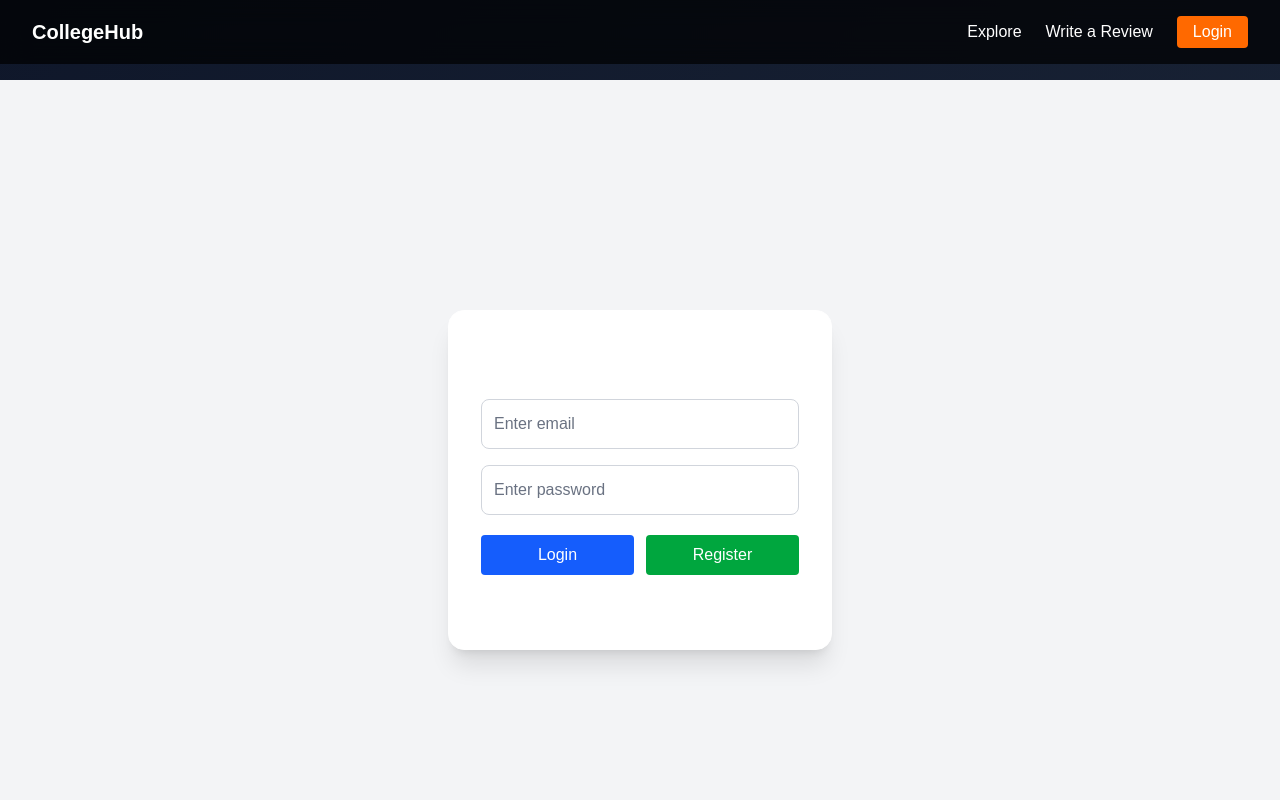
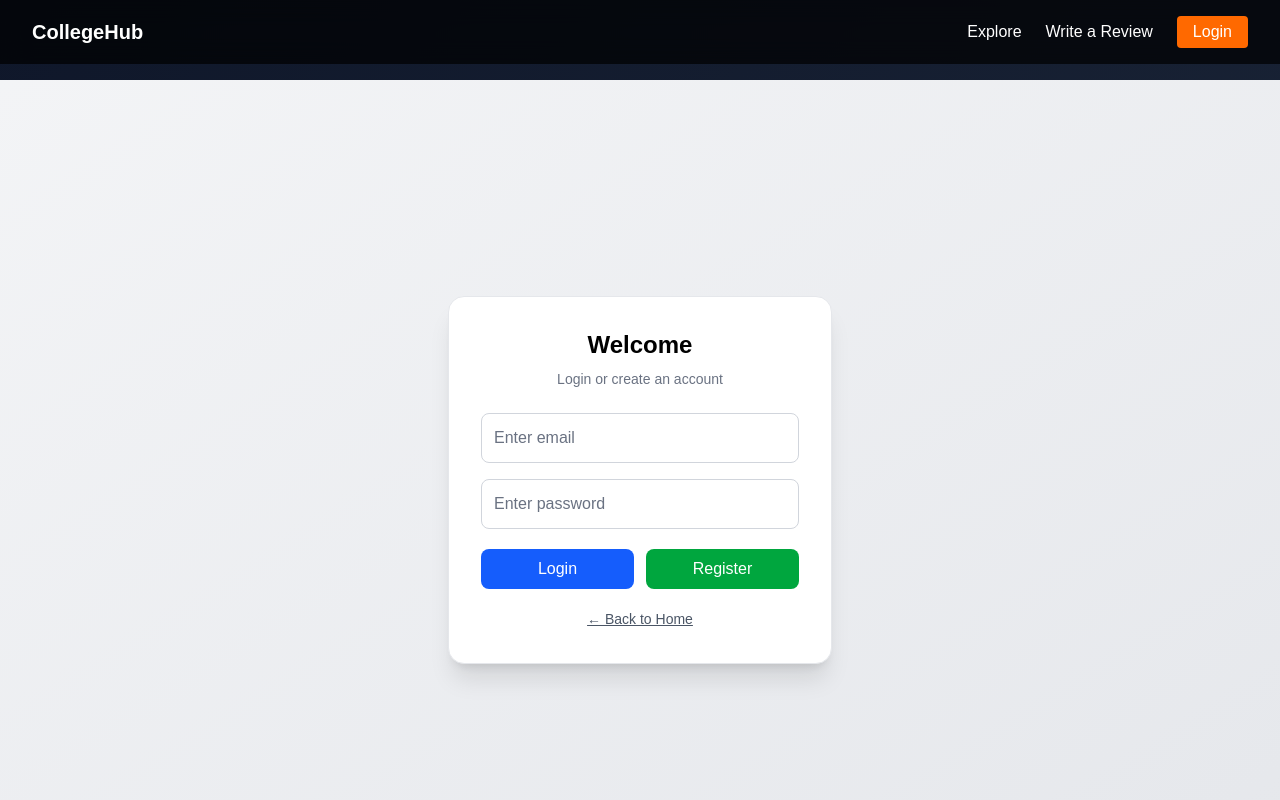
Before and after one commit to Anushka03716/college-platform, a Next.js app: page /login in a window 1280 px wide. Shown: the top 800 px of the page. Built offline with nearby package versions, Linux system fonts and the light colour scheme.

Commit message:
ui: improved login page design

```diff
--- a/app/login/page.tsx
+++ b/app/login/page.tsx
@@ -80,11 +80,17 @@ export default function LoginPage() {
   };
 
   return (
-    <div className="min-h-screen flex items-center justify-center bg-gray-100">
-      <div className="bg-white border p-8 rounded-2xl w-full max-w-sm shadow-xl">
-        <h1 className="text-2xl font-bold mb-6 text-center">
-          Login / Register
+    <div className="min-h-screen flex items-center justify-center bg-gradient-to-br from-gray-100 to-gray-200">
+
+      <div className="bg-white border border-gray-200 p-8 rounded-2xl w-full max-w-sm shadow-xl">
+
+        <h1 className="text-2xl font-bold mb-2 text-center text-black">
+          Welcome
         </h1>
+
+        <p className="text-sm text-gray-500 text-center mb-6">
+          Login or create an account
+        </p>
 
         {error && (
           <p className="text-red-500 text-sm mb-4 text-center">
@@ -92,41 +98,45 @@ export default function LoginPage() {
           </p>
         )}
 
+        {/* Email */}
         <input
           type="email"
           placeholder="Enter email"
           value={email}
           onChange={(e) => setEmail(e.target.value)}
-      className="border border-gray-300 bg-white text-black p-3 w-full mb-4 rounded-lg placeholder-gray-500"
+          className="border border-gray-300 bg-white text-black p-3 w-full mb-4 rounded-lg placeholder-gray-500 focus:outline-none focus:ring-2 focus:ring-blue-500"
         />
 
+        {/* Password */}
         <input
           type="password"
           placeholder="Enter password"
           value={password}
           onChange={(e) => setPassword(e.target.value)}
-      className="border border-gray-300 bg-white text-black p-3 w-full mb-5 rounded-lg placeholder-gray-500"
+          className="border border-gray-300 bg-white text-black p-3 w-full mb-5 rounded-lg placeholder-gray-500 focus:outline-none focus:ring-2 focus:ring-blue-500"
         />
 
+        {/* Buttons */}
         <div className="flex gap-3">
           <button
             onClick={handleLogin}
-            className="bg-blue-600 text-white px-4 py-2 rounded w-full"
+            className="bg-blue-600 hover:bg-blue-700 transition text-white px-4 py-2 rounded-lg w-full"
           >
             Login
           </button>
 
           <button
             onClick={handleRegister}
-            className="bg-green-600 text-white px-4 py-2 rounded w-full"
+            className="bg-green-600 hover:bg-green-700 transition text-white px-4 py-2 rounded-lg w-full"
           >
             Register
           </button>
         </div>
 
+        {/* Back */}
         <button
           onClick={() => router.push("/")}
-          className="mt-5 text-sm underline w-full"
+          className="mt-5 text-sm text-gray-600 hover:text-black underline w-full"
         >
           ← Back to Home
         </button>
```
Lines whose indentation alone changed are shown as unchanged.
